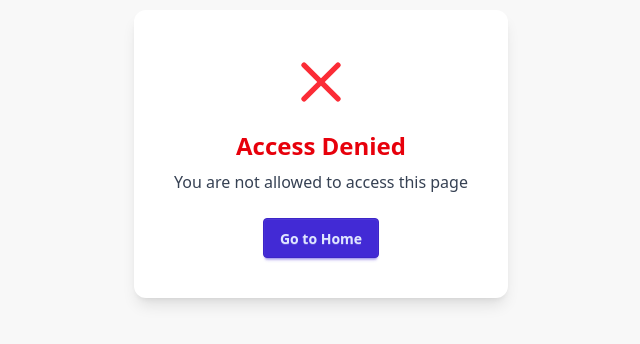
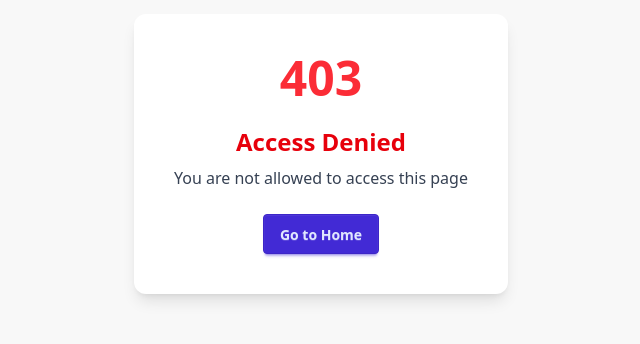
Before and after one commit to Natsuda006/restaruant-auth, a React (Vite) app in the folder client/: page /notallowed in a window 1280 px wide. Shown: the part 246-590 px from the top of the page, without its empty margins (319-959 px from the left). Built offline with nearby package versions, Linux system fonts and the light colour scheme; no server answers.

Commit message:
Update NotAllowed.jsx

```diff
--- a/client/src/pages/NotAllowed.jsx
+++ b/client/src/pages/NotAllowed.jsx
@@ -6,9 +6,7 @@ const NotAllowed = () => {
   return (
     <div className="flex flex-col justify-center items-center min-h-screen bg-base-200">
       <div className="bg-white rounded-xl shadow-lg p-10 flex flex-col items-center">
-        <svg xmlns="http://www.w3.org/2000/svg" className="h-16 w-16 text-red-500 mb-4" fill="none" viewBox="0 0 24 24" stroke="currentColor">
-          <path strokeLinecap="round" strokeLinejoin="round" strokeWidth={2} d="M18.364 5.636l-12.728 12.728M5.636 5.636l12.728 12.728" />
-        </svg>
+  <span className="text-5xl font-extrabold text-red-500 mb-6">403</span>
         <h1 className="text-2xl font-bold text-red-600 mb-2">Access Denied</h1>
         <p className="text-gray-700 mb-6 text-center">You are not allowed to access this page</p>
         <button
```
